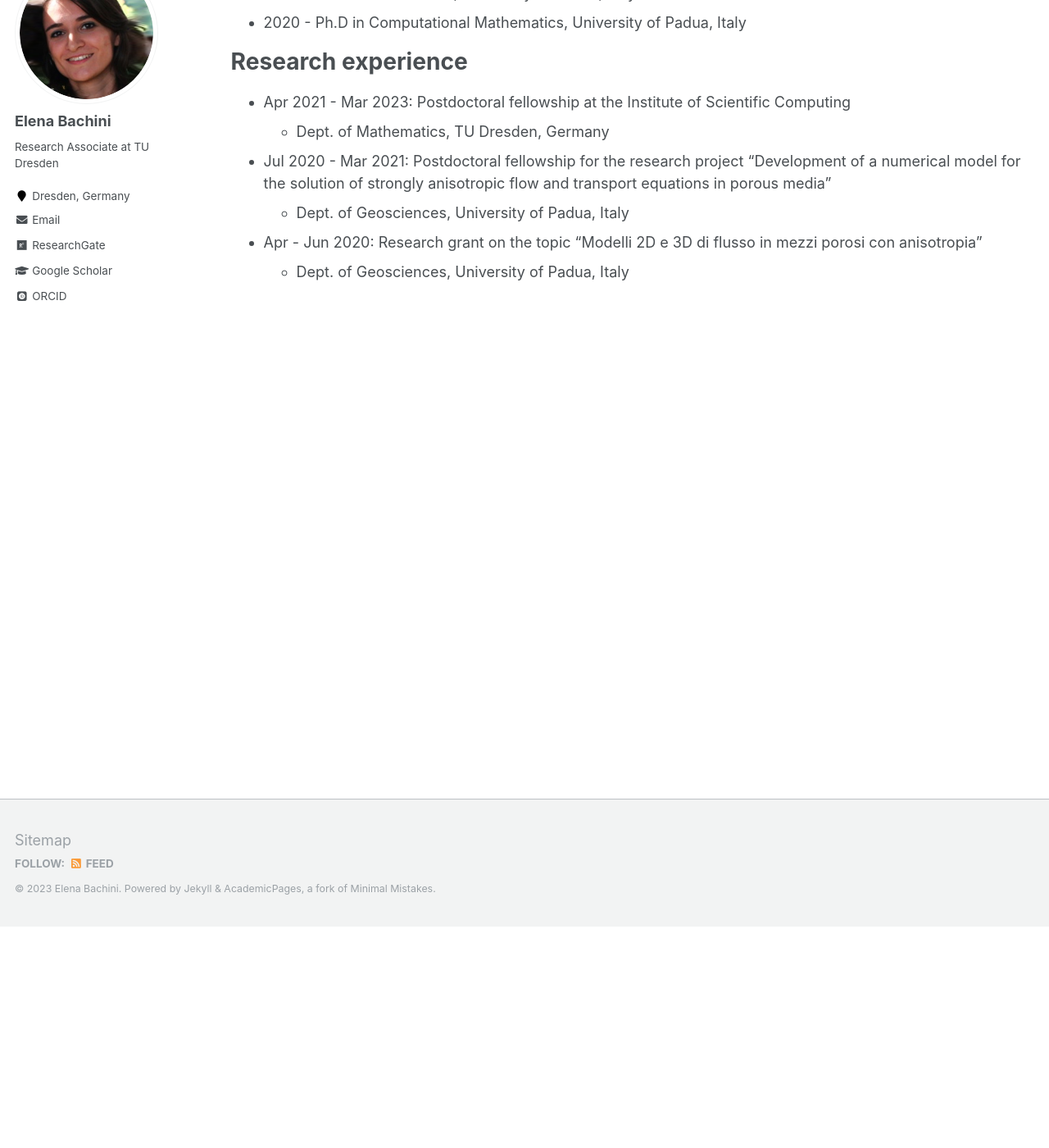
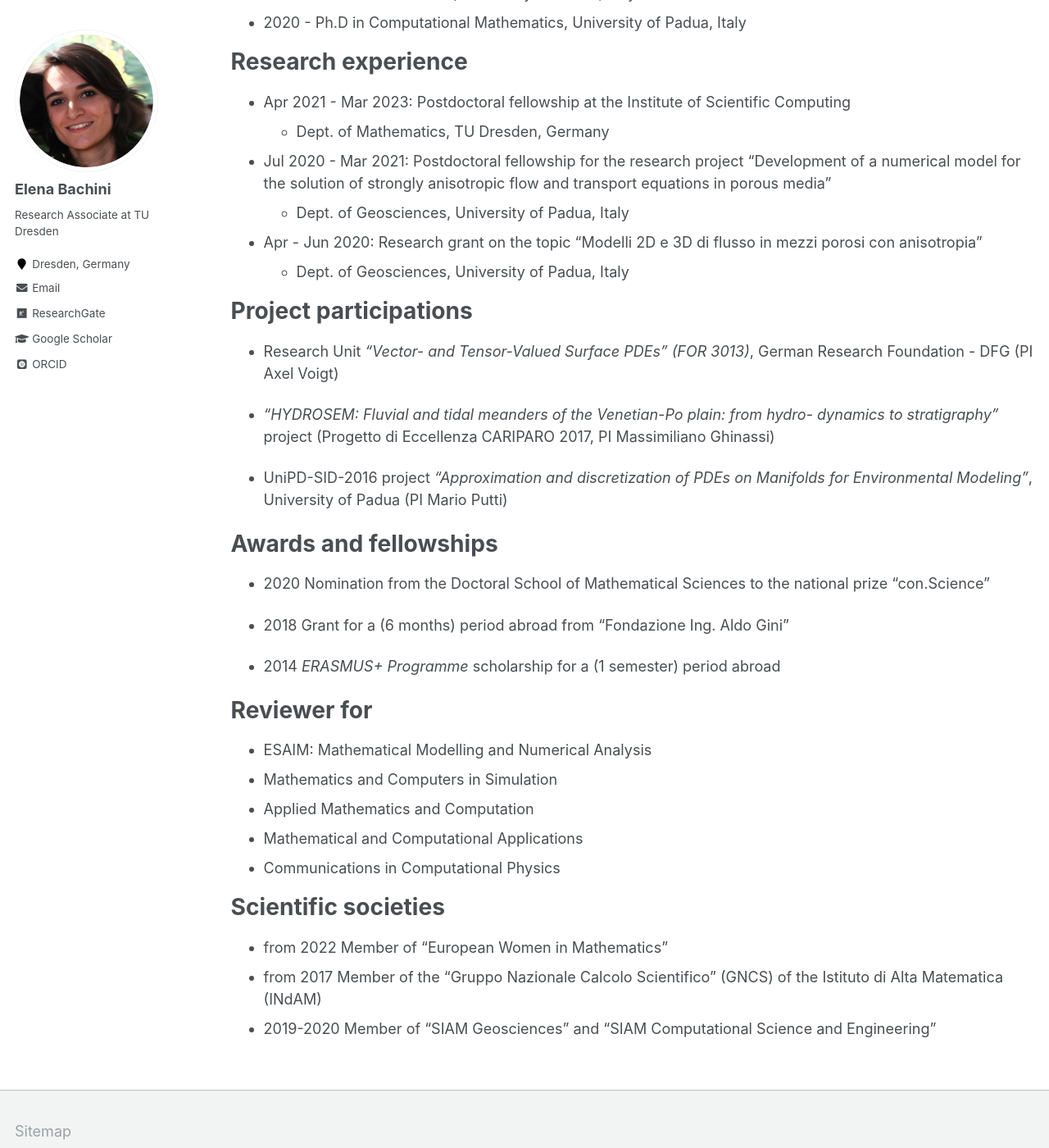
Before and after one commit to elenabachini/elenabachini.github.io, a Jekyll site: the page built from _pages/cv.md, in a window 1280 px wide and 1400 px high, scrolled down 270 px. Shown: the whole window at 82% size. Built offline with Jekyll 4.4.1, drawn with Linux system fonts in a browser that asks for light colours; some web fonts are replaced.

Commit message:
updates of research and cv

```diff
--- a/_pages/cv.md
+++ b/_pages/cv.md
@@ -31,3 +31,33 @@ Research experience
   topic "Modelli 2D e 3D di flusso in mezzi porosi con
   anisotropia"
   * Dept. of Geosciences, University of Padua, Italy
+
+Project participations
+=====
+* Research Unit <em>“Vector- and Tensor-Valued Surface PDEs” (FOR 3013)</em>, German Research Foundation - DFG (PI Axel Voigt)
+
+* <em>"HYDROSEM: Fluvial and tidal meanders of the Venetian-Po plain: from hydro- dynamics to stratigraphy”</em> project (Progetto di Eccellenza CARIPARO 2017, PI Massimiliano Ghinassi)
+
+* UniPD-SID-2016 project <em>“Approximation and discretization of PDEs on Manifolds for Environmental Modeling”</em>, University of Padua (PI Mario Putti)
+
+Awards and fellowships
+=====
+* 2020  Nomination from the Doctoral School of Mathematical Sciences to the national prize “con.Science”
+
+* 2018  Grant for a (6 months) period abroad from “Fondazione Ing. Aldo Gini”
+
+* 2014  <em>ERASMUS+ Programme</em> scholarship for a (1 semester) period abroad
+
+Reviewer for
+=====
+* ESAIM: Mathematical Modelling and Numerical Analysis
+* Mathematics and Computers in Simulation
+* Applied Mathematics and Computation
+* Mathematical and Computational Applications
+* Communications in Computational Physics
+
+Scientific societies
+=====
+* from 2022 Member of “European Women in Mathematics”
+* from 2017 Member of the “Gruppo Nazionale Calcolo Scientifico” (GNCS) of the Istituto di Alta Matematica (INdAM)
+* 2019-2020 Member of “SIAM Geosciences” and “SIAM Computational Science and Engineering”
```
Also changed, not shown: _pages/publications.md (+3 -2 lines), _pages/research.md (+16 -0 lines).
